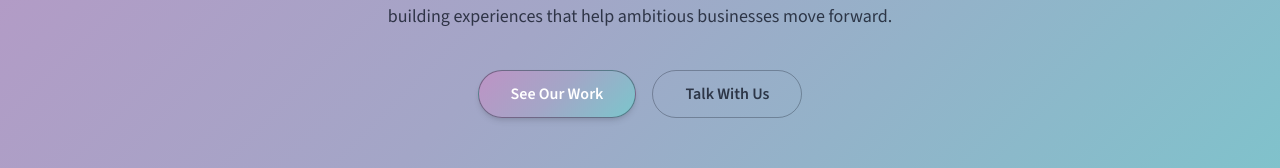
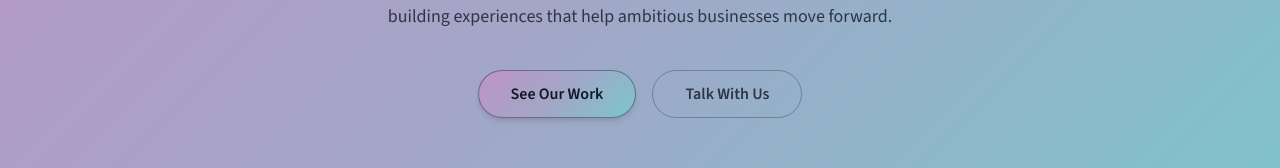
Before and after one commit to thegfnc/place-to-stand, a Next.js app: page / in a window 1280 px wide. Shown: the part 446-614 px from the top of the page. Built offline with nearby package versions, Linux system fonts and the light colour scheme; a web font is replaced by a local one.

Commit message:
Improve button

```diff
--- a/src/components/ui/button.tsx
+++ b/src/components/ui/button.tsx
@@ -11,7 +11,7 @@ const buttonVariants = cva(
     variants: {
       variant: {
         primary:
-          'bg-gradientPrimary text-white shadow-md shadow-primary/40 hover:opacity-90 border border-ink/40 hover:text-white hover:border-ink/90 hover:shadow-lg',
+          'bg-gradientPrimary text-ink shadow-md shadow-primary/40 border border-ink/40 hover:border-ink/90 hover:shadow-lg',
         secondary:
           'bg-ink/80 text-ink-light hover:bg-ink/100 focus-visible:ring-ink hover:text-ink-light',
         ghost:
```
